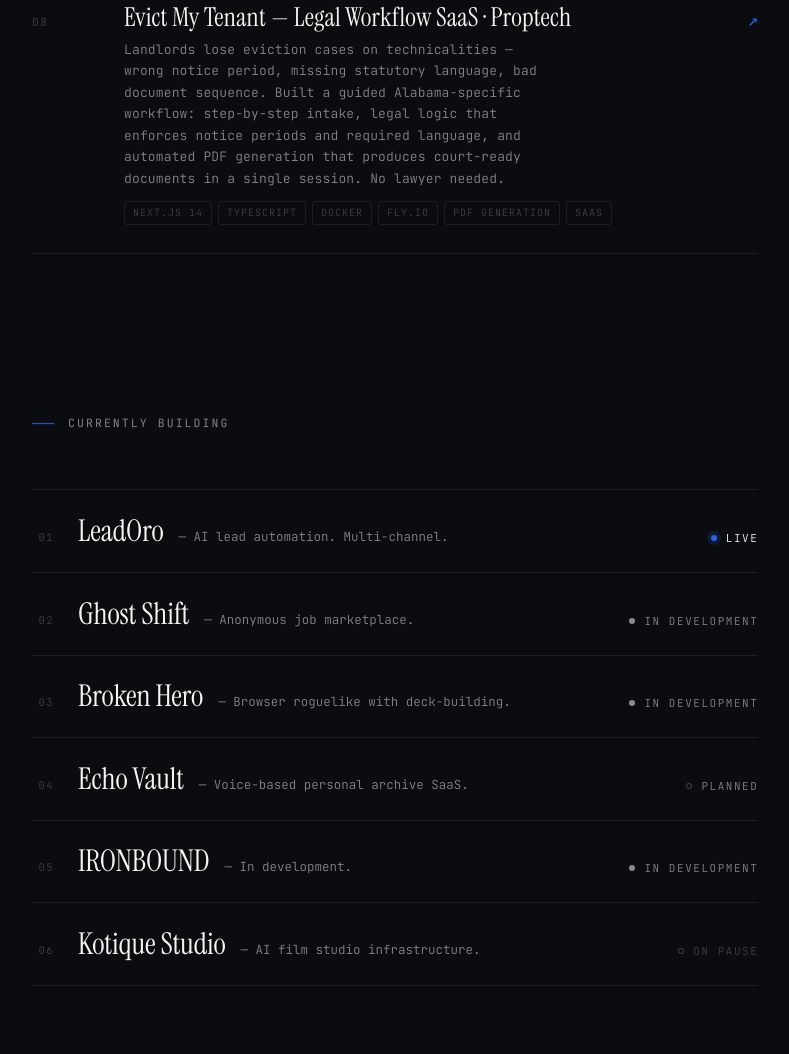
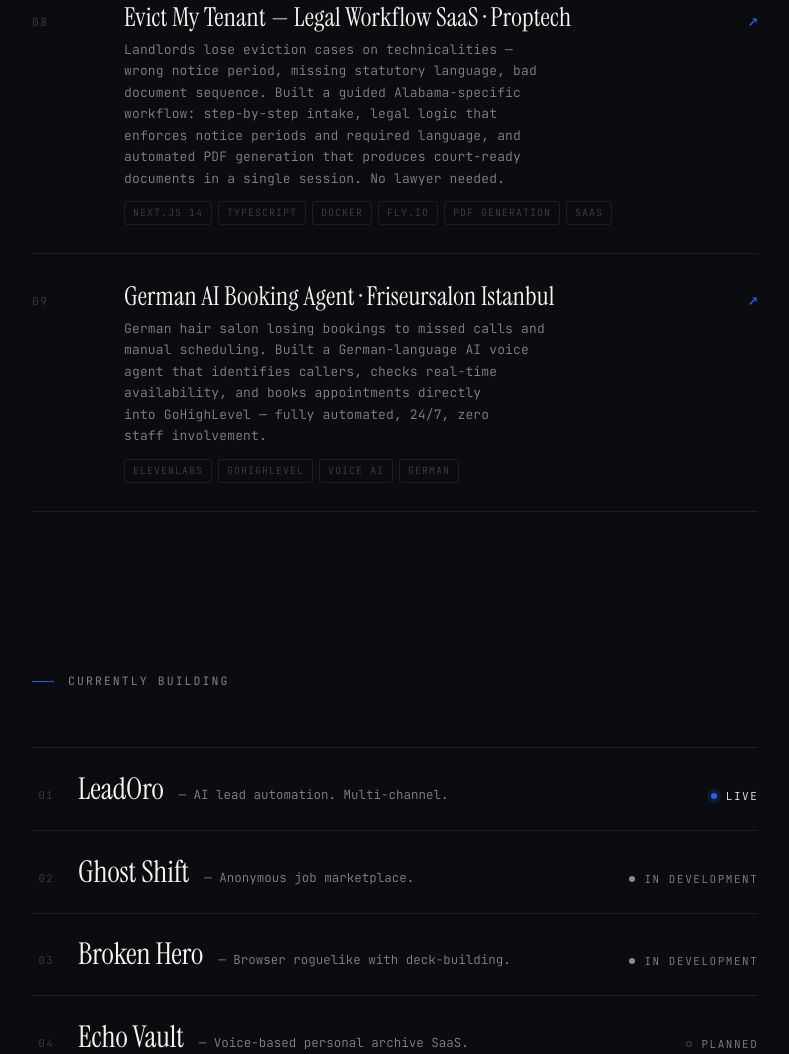
Before and after one commit to taiye-kotiku/taiye-kotiku.github.io, a plain HTML site: page index.html in a window 1280 px wide. Shown: the part 3937-4991 px from the top of the page, without its empty margins (245-1034 px from the left). Drawn offline with Linux system fonts and the light colour scheme.

Commit message:
Add Friseursalon Istanbul German booking agent as case study 09

```diff
--- a/index.html
+++ b/index.html
@@ -911,6 +911,21 @@
           <span class="c-arr">↗</span>
         </a>
 
+        <a class="case reveal" href="https://www.upwork.com/freelancers/~01b3e3f59cbf1205f6?p=2028667018885677056" target="_blank" rel="noopener" style="--d: 320ms">
+          <span class="c-num">09</span>
+          <div class="c-body">
+            <h3 class="c-title">German AI Booking Agent · Friseursalon Istanbul</h3>
+            <p class="c-desc">German hair salon losing bookings to missed calls and manual scheduling. Built a German-language AI voice agent that identifies callers, checks real-time availability, and books appointments directly into GoHighLevel — fully automated, 24/7, zero staff involvement.</p>
+            <div class="c-tags">
+              <span class="c-tag">ElevenLabs</span>
+              <span class="c-tag">GoHighLevel</span>
+              <span class="c-tag">Voice AI</span>
+              <span class="c-tag">German</span>
+            </div>
+          </div>
+          <span class="c-arr">↗</span>
+        </a>
+
       </div>
     </section>
 
```
